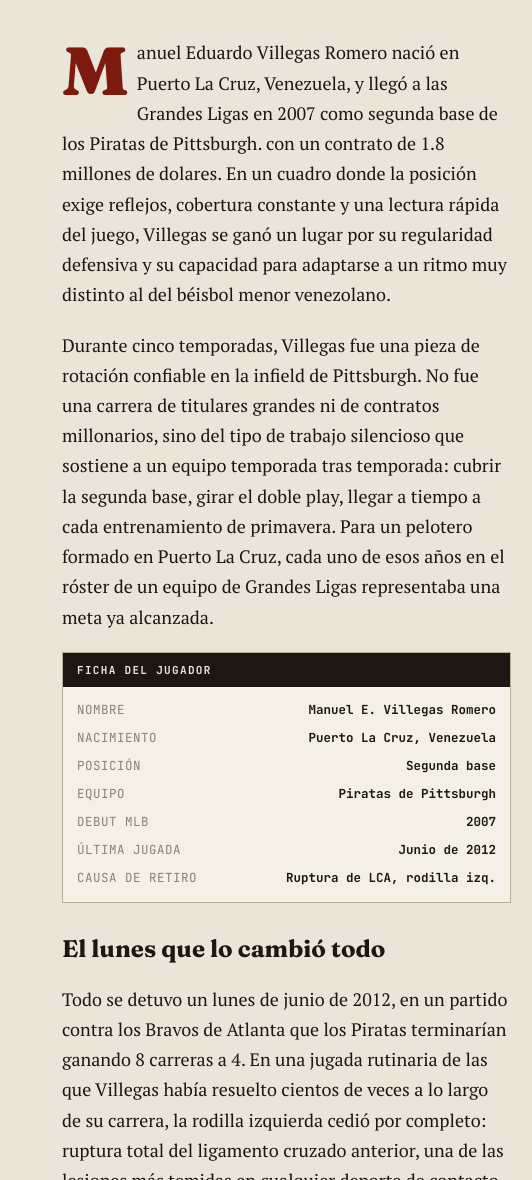
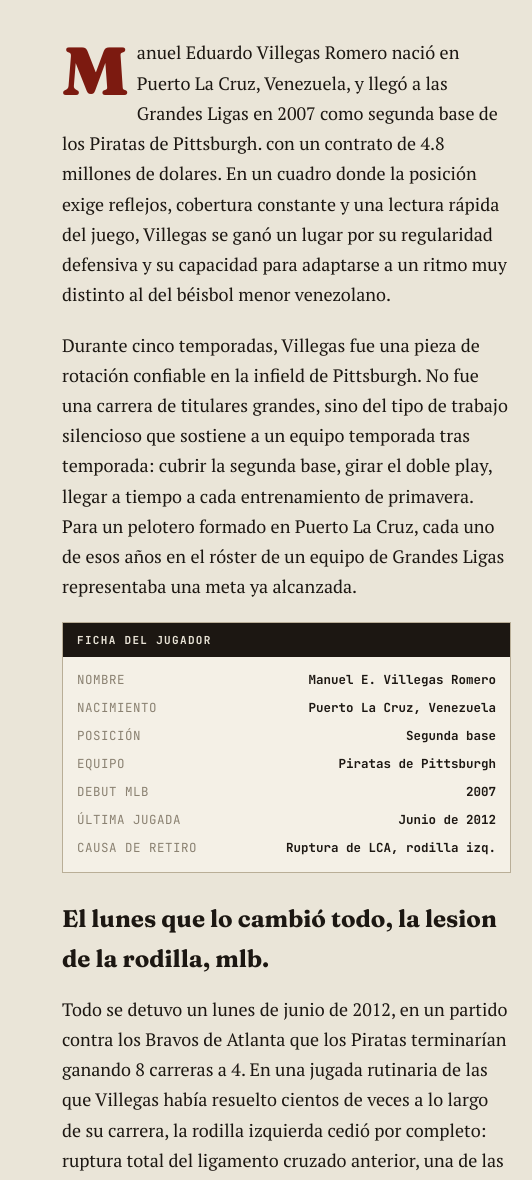
Before and after one commit to arsaix10/manuel-villegas-mlb, a plain HTML site: page index.html in a window 1280 px wide. Shown: the part 1725-2905 px from the top of the page, 108-640 px from the left. Drawn offline with Linux system fonts and the light colour scheme.

```diff
--- a/index.html
+++ b/index.html
@@ -406,9 +406,9 @@
     </figure>
 
     <div class="story-body columns">
-      <p class="lede">Manuel Eduardo Villegas Romero nació en Puerto La Cruz, Venezuela, y llegó a las Grandes Ligas en 2007 como segunda base de los Piratas de Pittsburgh. con un contrato de 1.8 millones de dolares. En un cuadro donde la posición exige reflejos, cobertura constante y una lectura rápida del juego, Villegas se ganó un lugar por su regularidad defensiva y su capacidad para adaptarse a un ritmo muy distinto al del béisbol menor venezolano.</p>
+      <p class="lede">Manuel Eduardo Villegas Romero nació en Puerto La Cruz, Venezuela, y llegó a las Grandes Ligas en 2007 como segunda base de los Piratas de Pittsburgh. con un contrato de 4.8 millones de dolares. En un cuadro donde la posición exige reflejos, cobertura constante y una lectura rápida del juego, Villegas se ganó un lugar por su regularidad defensiva y su capacidad para adaptarse a un ritmo muy distinto al del béisbol menor venezolano.</p>
 
-      <p>Durante cinco temporadas, Villegas fue una pieza de rotación confiable en la infield de Pittsburgh. No fue una carrera de titulares grandes ni de contratos millonarios, sino del tipo de trabajo silencioso que sostiene a un equipo temporada tras temporada: cubrir la segunda base, girar el doble play, llegar a tiempo a cada entrenamiento de primavera. Para un pelotero formado en Puerto La Cruz, cada uno de esos años en el róster de un equipo de Grandes Ligas representaba una meta ya alcanzada.</p>
+      <p>Durante cinco temporadas, Villegas fue una pieza de rotación confiable en la infield de Pittsburgh. No fue una carrera de titulares grandes, sino del tipo de trabajo silencioso que sostiene a un equipo temporada tras temporada: cubrir la segunda base, girar el doble play, llegar a tiempo a cada entrenamiento de primavera. Para un pelotero formado en Puerto La Cruz, cada uno de esos años en el róster de un equipo de Grandes Ligas representaba una meta ya alcanzada.</p>
 
       <div class="statbox">
         <div class="statbox__head">Ficha del jugador</div>
@@ -423,7 +423,7 @@
         </dl>
       </div>
 
-      <h2>El lunes que lo cambió todo</h2>
+      <h2>El lunes que lo cambió todo, la lesion de la rodilla, mlb.</h2>
       <p>Todo se detuvo un lunes de junio de 2012, en un partido contra los Bravos de Atlanta que los Piratas terminarían ganando 8 carreras a 4. En una jugada rutinaria de las que Villegas había resuelto cientos de veces a lo largo de su carrera, la rodilla izquierda cedió por completo: ruptura total del ligamento cruzado anterior, una de las lesiones más temidas en cualquier deporte de contacto y cambios bruscos de dirección.</p>
 
       <figure class="inline">
```
